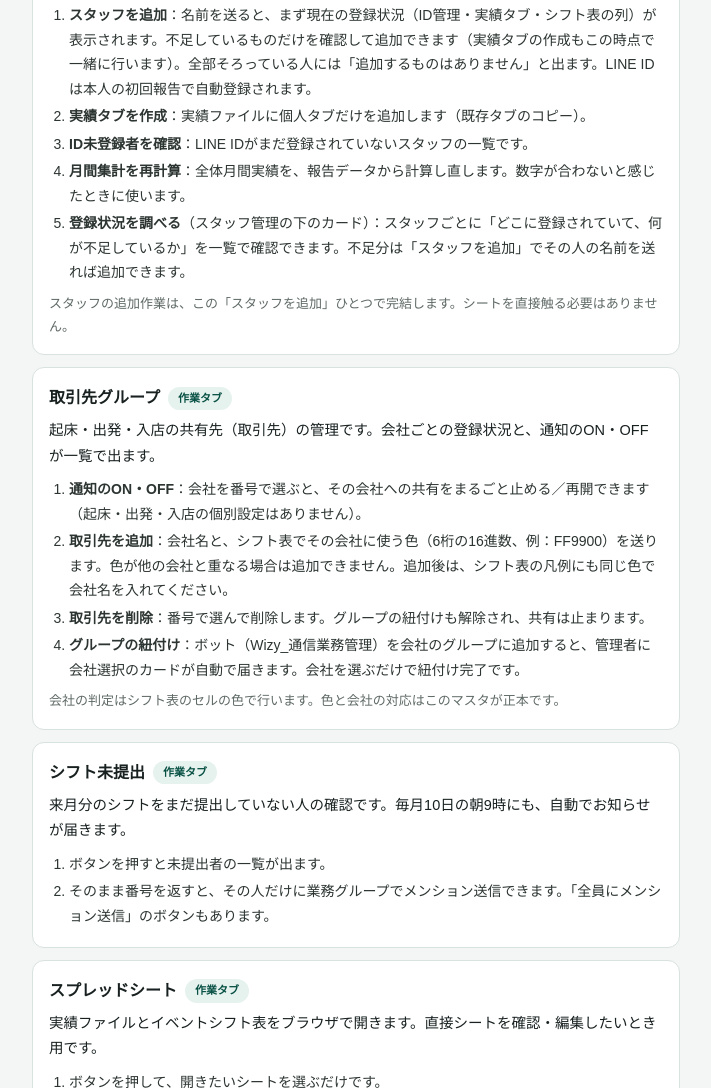
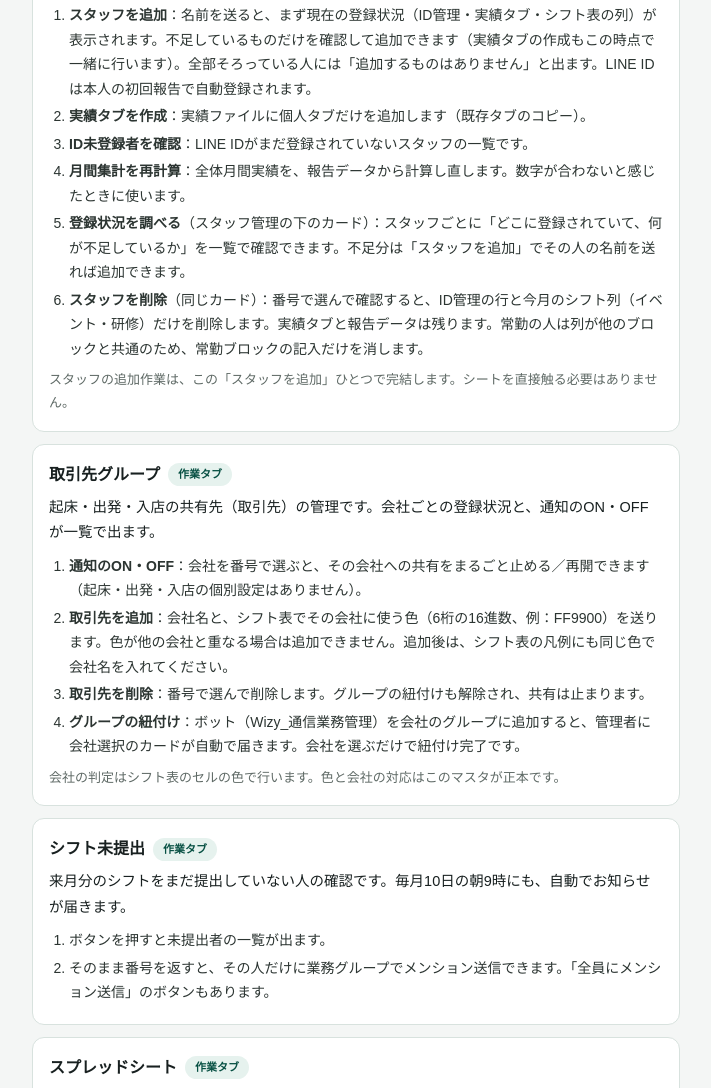
Before and after one commit to wizy-co/tuushin-admin, a plain HTML site: page help.html in a window 1280 px wide. Shown: the part 2929-4017 px from the top of the page, without its empty margins (284-995 px from the left). Drawn offline with Linux system fonts and the light colour scheme.

Commit message:
help: スタッフ削除の説明を追加

```diff
--- a/help.html
+++ b/help.html
@@ -174,6 +174,7 @@ footer { text-align:center; color:var(--sub); font-size:12px; padding:24px 16px
     <li><b>ID未登録者を確認</b>：LINE IDがまだ登録されていないスタッフの一覧です。</li>
     <li><b>月間集計を再計算</b>：全体月間実績を、報告データから計算し直します。数字が合わないと感じたときに使います。</li>
     <li><b>登録状況を調べる</b>（スタッフ管理の下のカード）：スタッフごとに「どこに登録されていて、何が不足しているか」を一覧で確認できます。不足分は「スタッフを追加」でその人の名前を送れば追加できます。</li>
+    <li><b>スタッフを削除</b>（同じカード）：番号で選んで確認すると、ID管理の行と今月のシフト列（イベント・研修）だけを削除します。実績タブと報告データは残ります。常勤の人は列が他のブロックと共通のため、常勤ブロックの記入だけを消します。</li>
   </ol>
   <p class="note">スタッフの追加作業は、この「スタッフを追加」ひとつで完結します。シートを直接触る必要はありません。</p>
 </div>
```
